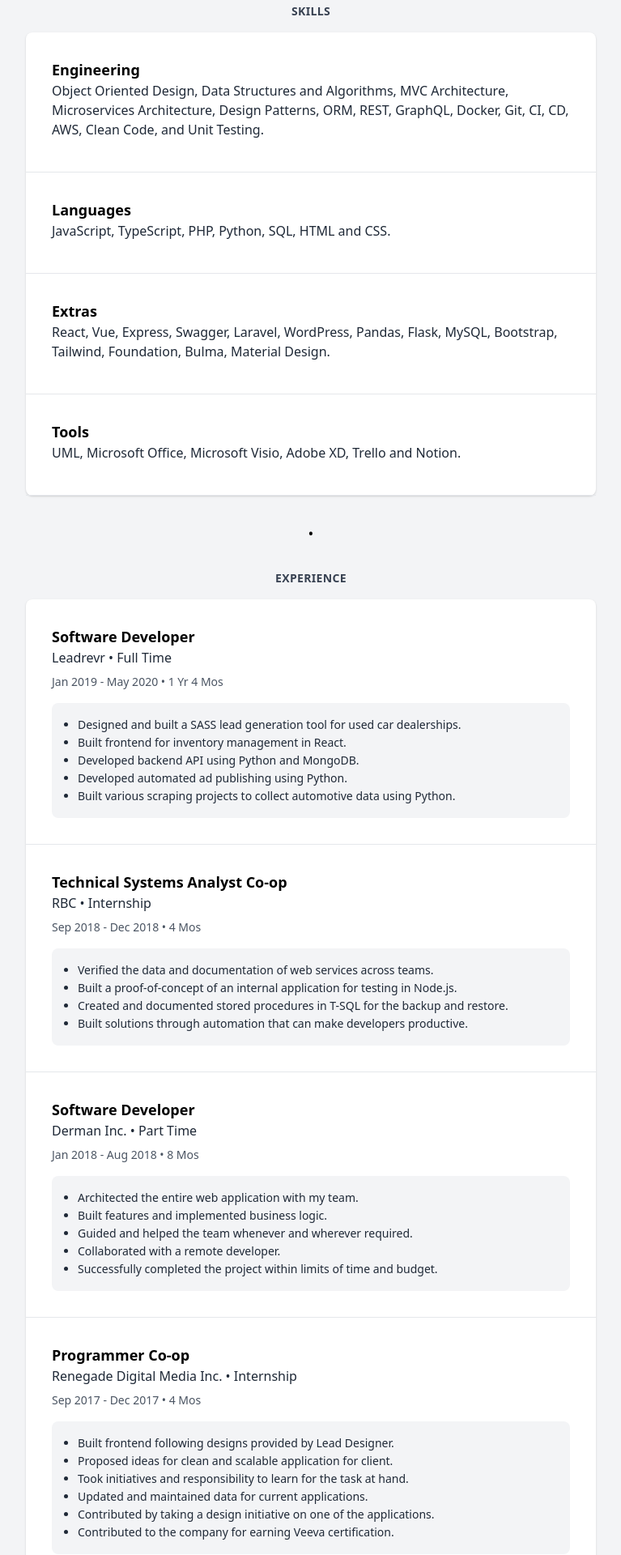
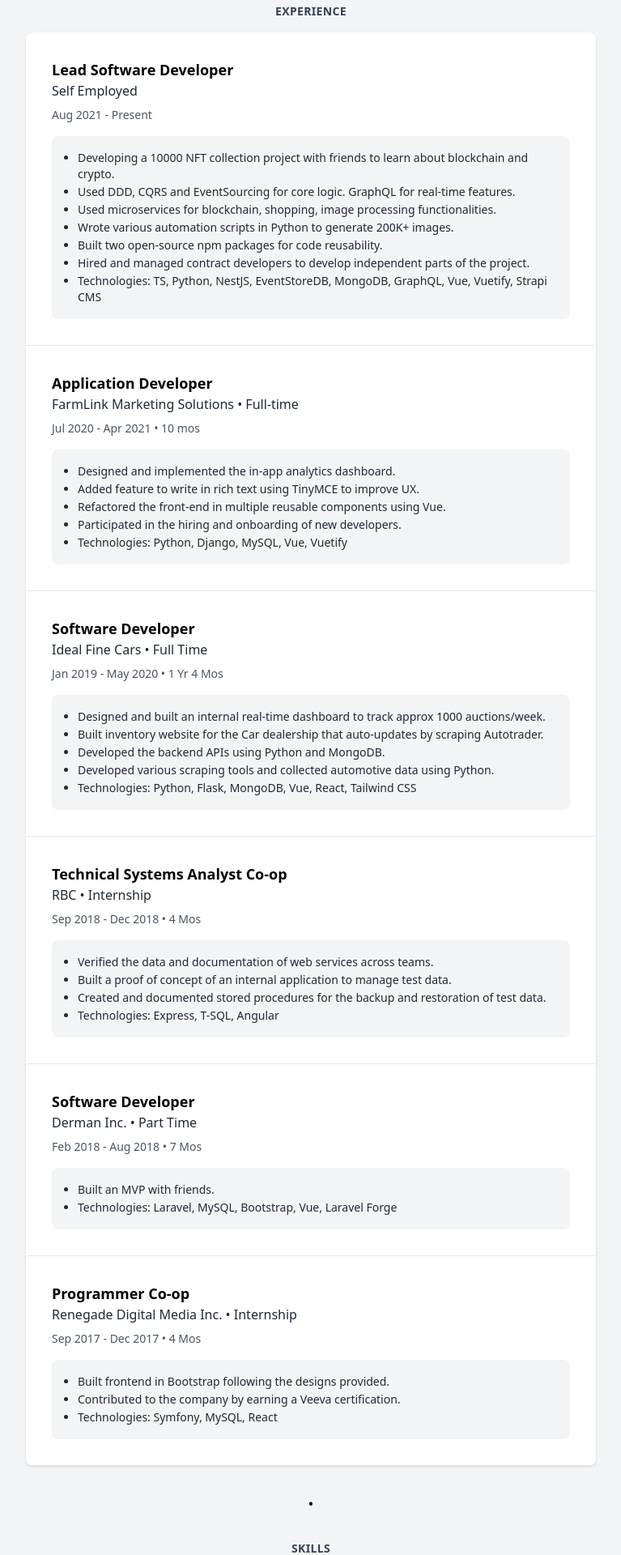
Before and after one commit to venusvavadiya/venusvavadiya.github.io, a Next.js app: page / in a window 1280 px wide. Shown: the part 500-2420 px from the top of the page at 81% size, without its empty margins (256-1023 px from the left). Built offline with nearby package versions, Linux system fonts and the light colour scheme.

Commit message:
chore: update experience

```diff
--- a/content/index.js
+++ b/content/index.js
@@ -1,7 +1,7 @@
 export const skills = [
   {
     title: "Engineering",
-    subtitle: "Object Oriented Design, Data Structures and Algorithms, MVC Architecture, Microservices Architecture, Design Patterns, ORM, REST, GraphQL, Docker, Git, CI, CD, AWS, Clean Code, and Unit Testing.",
+    subtitle: "Object Oriented Design, Data Structures and Algorithms, MVC Architecture, CQRS, EventSourcing, Microservices Architecture, Design Patterns, ORM, REST, GraphQL, Docker, Git, CI, CD, AWS, Clean Code, and Unit Testing.",
   },
 
   {
@@ -22,15 +22,43 @@
 
 export const experiences = [
   {
+    title: "Lead Software Developer",
+    subtitle: "Self Employed",
+    subsubtitle: "Aug 2021 - Present",
+    items: [
+      "Developing a 10000 NFT collection project with friends to learn about blockchain and crypto.",
+      "Used DDD, CQRS and EventSourcing for core logic. GraphQL for real-time features.",
+      "Used microservices for blockchain, shopping, image processing functionalities.",
+      "Wrote various automation scripts in Python to generate 200K+ images.",
+      "Built two open-source npm packages for code reusability.",
+      "Hired and managed contract developers to develop independent parts of the project.",
+      "Technologies: TS, Python, NestJS, EventStoreDB, MongoDB, GraphQL, Vue, Vuetify, Strapi CMS",
+    ],
+  },
+
+  {
+    title: "Application Developer",
+    subtitle: "FarmLink Marketing Solutions • Full-time",
+    subsubtitle: "Jul 2020 - Apr 2021 • 10 mos",
+    items: [
+      "Designed and implemented the in-app analytics dashboard.",
+      "Added feature to write in rich text using TinyMCE to improve UX. ",
+      "Refactored the front-end in multiple reusable components using Vue.",
+      "Participated in the hiring and onboarding of new developers.",
+      "Technologies: Python, Django, MySQL, Vue, Vuetify",
+    ],
+  },
+
+  {
     title: "Software Developer",
-    subtitle: "Leadrevr • Full Time",
+    subtitle: "Ideal Fine Cars • Full Time",
     subsubtitle: "Jan 2019 - May 2020 • 1 Yr 4 Mos",
     items: [
-      "Designed and built a SASS lead generation tool for used car dealerships.",
-      "Built frontend for inventory management in React.",
-      "Developed backend API using Python and MongoDB.",
-      "Developed automated ad publishing using Python.",
-      "Built various scraping projects to collect automotive data using Python.",
+      "Designed and built an internal real-time dashboard to track approx 1000 auctions/week.",
+      "Built inventory website for the Car dealership that auto-updates by scraping Autotrader.",
+      "Developed the backend APIs using Python and MongoDB.",
+      "Developed various scraping tools and collected automotive data using Python.",
+      "Technologies: Python, Flask, MongoDB, Vue, React, Tailwind CSS",
     ],
   },
 
@@ -40,22 +68,19 @@
     subsubtitle: "Sep 2018 - Dec 2018 • 4 Mos",
     items: [
       "Verified the data and documentation of web services across teams.",
-      "Built a proof-of-concept of an internal application for testing in Node.js.",
-      "Created and documented stored procedures in T-SQL for the backup and restore.",
-      "Built solutions through automation that can make developers productive.",
+      "Built a proof of concept of an internal application to manage test data.",
+      "Created and documented stored procedures for the backup and restoration of test data.",
+      "Technologies: Express, T-SQL, Angular",
     ],
   },
 
   {
     title: "Software Developer",
     subtitle: "Derman Inc. • Part Time",
-    subsubtitle: "Jan 2018 - Aug 2018 • 8 Mos",
+    subsubtitle: "Feb 2018 - Aug 2018 • 7 Mos",
     items: [
-      "Architected the entire web application with my team.",
-      "Built features and implemented business logic.",
-      "Guided and helped the team whenever and wherever required.",
-      "Collaborated with a remote developer.",
-      "Successfully completed the project within limits of time and budget.",
+      "Built an MVP with friends.",
+      "Technologies: Laravel, MySQL, Bootstrap, Vue, Laravel Forge",
     ],
   },
 
@@ -64,12 +89,9 @@
     subtitle: "Renegade Digital Media Inc. • Internship",
     subsubtitle: "Sep 2017 - Dec 2017 • 4 Mos",
     items: [
-      "Built frontend following designs provided by Lead Designer.",
-      "Proposed ideas for clean and scalable application for client.",
-      "Took initiatives and responsibility to learn for the task at hand.",
-      "Updated and maintained data for current applications.",
-      "Contributed by taking a design initiative on one of the applications.",
-      "Contributed to the company for earning Veeva certification."
+      "Built frontend in Bootstrap following the designs provided.",
+      "Contributed to the company by earning a Veeva certification.",
+      "Technologies: Symfony, MySQL, React",
     ],
   },
 ];
--- a/pages/index.jsx
+++ b/pages/index.jsx
@@ -11,11 +11,11 @@
 
     <Saperator />
 
-    <Skills />
+    <Experience />
 
     <Saperator />
 
-    <Experience />
+    <Skills />
 
     <Saperator />
 
```
